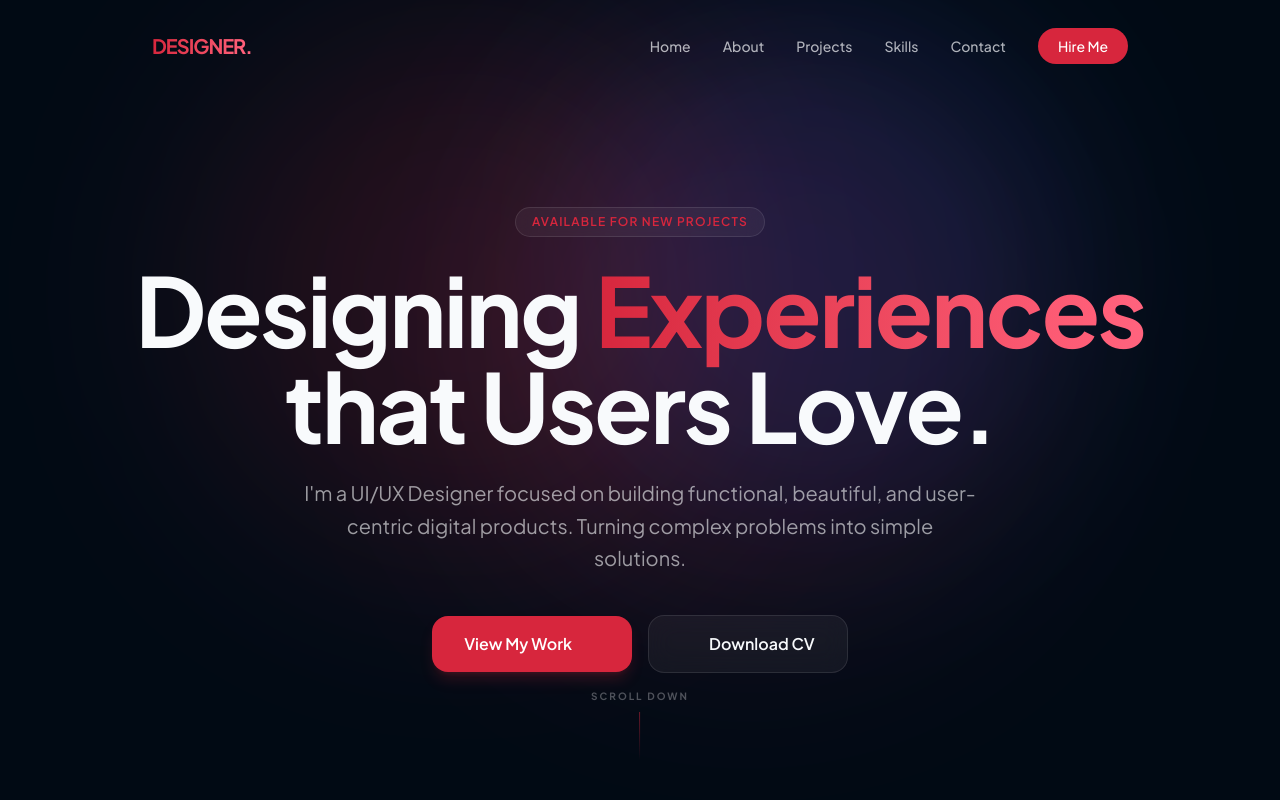
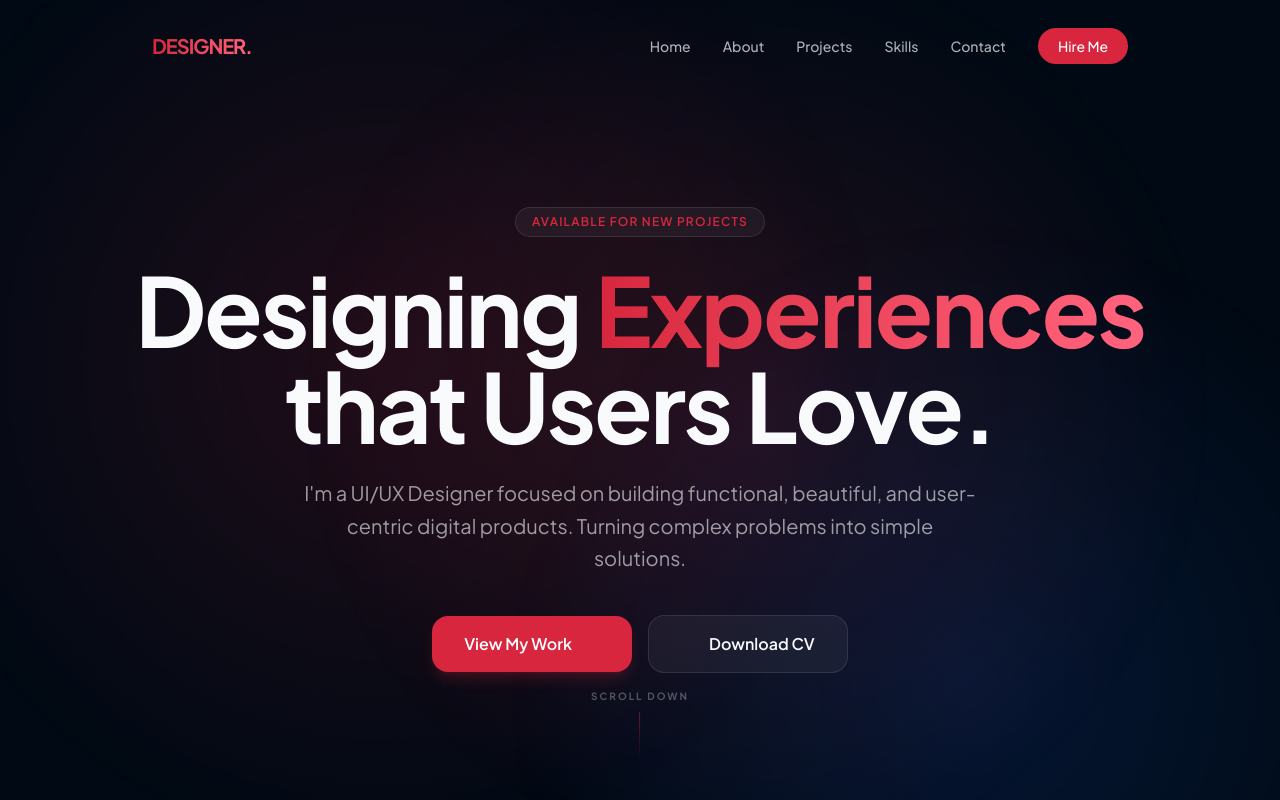
Before and after one commit to DhaniPraditya/portofolio-next, a Next.js app: page / in a window 1280 px wide. Shown: the top 800 px of the page. Built offline with nearby package versions, Linux system fonts and the light colour scheme; some icons are missing.

Commit message:
style: add gradient mesh to background

```diff
--- a/src/app/page.tsx
+++ b/src/app/page.tsx
@@ -2,13 +2,17 @@ import Navbar from "@/components/Navbar";
 import Hero from "@/components/Hero";
 import Projects from "@/components/Projects";
 import Contact from "@/components/Contact";
+import BackgroundMesh from "@/components/BackgroundMesh";
 import { CheckCircle, User, Layout, Mobile, Search } from "@mynaui/icons-react";
 
 export default function Home() {
   return (
     <main className="relative min-h-screen bg-background">
-      <Navbar />
-      <Hero />
+      <BackgroundMesh />
+
+      <div className="relative z-10">
+        <Navbar />
+        <Hero />
 
       {/* About Section */}
       <section id="about" className="py-32 px-4 max-w-7xl mx-auto">
@@ -125,6 +129,7 @@ export default function Home() {
           © {new Date().getFullYear()} All Rights Reserved • Built with Next.js
         </p>
       </footer>
+      </div>
     </main>
   );
 }
--- /dev/null
+++ b/src/components/BackgroundMesh.tsx
@@ -0,0 +1,39 @@
+"use client";
+
+import { motion } from "framer-motion";
+
+export default function BackgroundMesh() {
+  return (
+    <div className="fixed inset-0 overflow-hidden pointer-events-none z-0">
+      {/* Crimson Red Blob */}
+      <motion.div
+        animate={{ x: [0, 50, -30, 0], y: [0, -60, 30, 0], scale: [1, 1.1, 0.9, 1] }}
+        transition={{ duration: 15, repeat: Infinity, ease: "easeInOut" }}
+        style={{
+          background: 'radial-gradient(circle, rgba(215, 38, 61, 0.15) 0%, rgba(215, 38, 61, 0) 70%)'
+        }}
+        className="absolute top-[-10%] left-[-10%] w-[40rem] md:w-[60rem] h-[40rem] md:h-[60rem] rounded-full will-change-transform"
+      />
+
+      {/* Navy/Blue Blob */}
+      <motion.div
+        animate={{ x: [0, -40, 30, 0], y: [0, 50, -40, 0], scale: [1, 1.2, 0.8, 1] }}
+        transition={{ duration: 18, repeat: Infinity, ease: "easeInOut", delay: 2 }}
+        style={{
+          background: 'radial-gradient(circle, rgba(37, 99, 235, 0.15) 0%, rgba(37, 99, 235, 0) 70%)'
+        }}
+        className="absolute top-[30%] right-[-10%] w-[35rem] md:w-[50rem] h-[35rem] md:h-[50rem] rounded-full will-change-transform"
+      />
+
+      {/* Rose Blob */}
+      <motion.div
+        animate={{ x: [0, 60, -50, 0], y: [0, 30, -50, 0], scale: [1, 0.9, 1.1, 1] }}
+        transition={{ duration: 20, repeat: Infinity, ease: "easeInOut", delay: 4 }}
+        style={{
+          background: 'radial-gradient(circle, rgba(244, 63, 94, 0.12) 0%, rgba(244, 63, 94, 0) 70%)'
+        }}
+        className="absolute bottom-[-10%] left-[20%] w-[45rem] md:w-[60rem] h-[45rem] md:h-[60rem] rounded-full will-change-transform"
+      />
+    </div>
+  );
+}
--- a/src/components/Hero.tsx
+++ b/src/components/Hero.tsx
@@ -7,24 +7,6 @@ import Link from "next/link";
 export default function Hero() {
   return (
     <section id="home" className="relative flex flex-col items-center justify-center min-h-screen px-4 overflow-hidden pt-20">
-      {/* Animated Mesh Gradient Background */}
-      <div className="absolute inset-0 overflow-hidden pointer-events-none">
-        <motion.div
-          animate={{ x: [0, 40, -20, 0], y: [0, -50, 20, 0], scale: [1, 1.1, 0.9, 1] }}
-          transition={{ duration: 8, repeat: Infinity, ease: "easeInOut" }}
-          className="absolute top-[0%] left-[15%] w-[25rem] md:w-[35rem] h-[25rem] md:h-[35rem] bg-primary/20 rounded-full mix-blend-screen blur-[100px] opacity-70"
-        />
-        <motion.div
-          animate={{ x: [0, -30, 20, 0], y: [0, 40, -30, 0], scale: [1, 1.2, 0.8, 1] }}
-          transition={{ duration: 10, repeat: Infinity, ease: "easeInOut", delay: 1 }}
-          className="absolute top-[0%] right-[15%] w-[25rem] md:w-[35rem] h-[25rem] md:h-[35rem] bg-blue-600/20 rounded-full mix-blend-screen blur-[100px] opacity-70"
-        />
-        <motion.div
-          animate={{ x: [0, 50, -40, 0], y: [0, 20, -40, 0], scale: [1, 0.9, 1.1, 1] }}
-          transition={{ duration: 12, repeat: Infinity, ease: "easeInOut", delay: 2 }}
-          className="absolute top-[0%] left-[30%] w-[30rem] md:w-[40rem] h-[30rem] md:h-[40rem] bg-rose-500/15 rounded-full mix-blend-screen blur-[100px] opacity-70"
-        />
-      </div>
 
       <motion.div
         initial={{ opacity: 0, y: 20 }}
```
